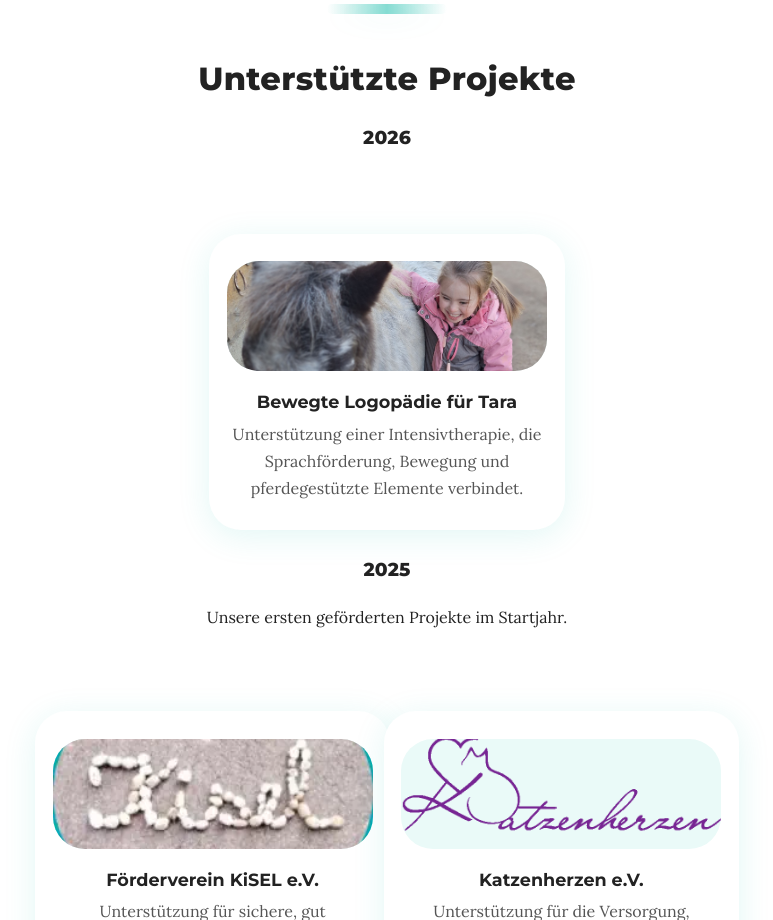
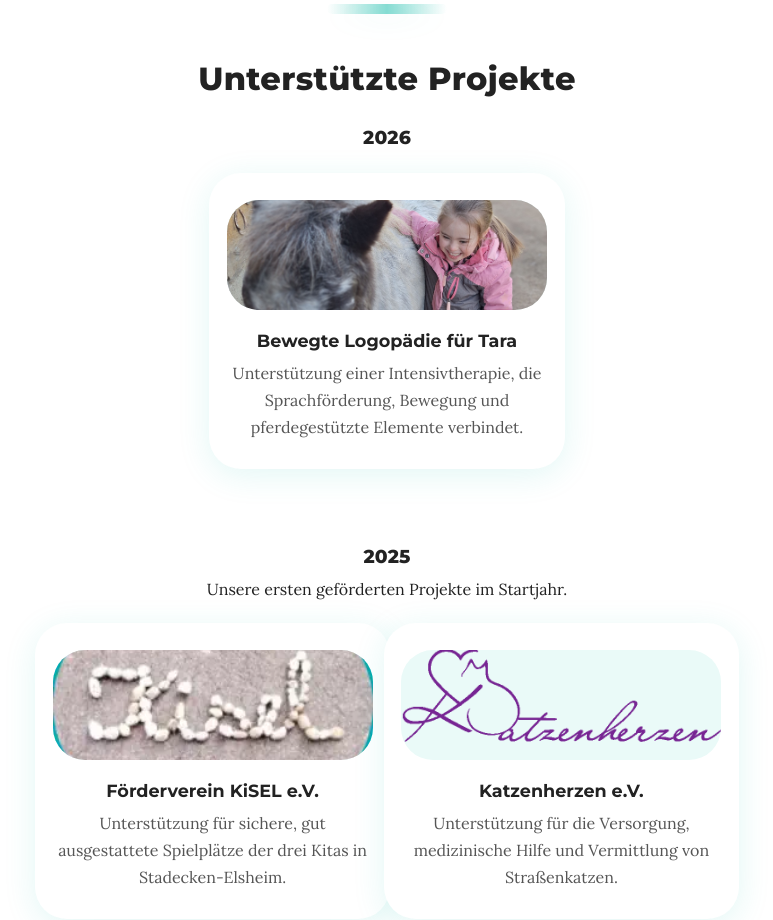
Before and after one commit to AAARGGH/mhk-nextgen, a PHP site: page / in a window 1280 px wide. Shown: the part 4783-5703 px from the top of the page, without its empty margins (253-1026 px from the left). Run offline with PHP 8.4, Linux system fonts and the light colour scheme.

Commit message:
Adjust project year spacing

```diff
--- a/css/styles.css
+++ b/css/styles.css
@@ -668,7 +668,15 @@ section {
 }
 
 .projects-section .year-note {
-  margin-top: 0;
+  margin: 0 0 1.2em;
+}
+
+.projects-section .year-note h3 {
+  margin-bottom: 0.2em;
+}
+
+.projects-section .year-note p {
+  margin: 0;
 }
 
 .projects-list {
@@ -677,9 +685,14 @@ section {
   gap: 1.8em;
   overflow: visible;
   padding-bottom: 0.5em;
+  margin: 0 0 3em;
   align-items: stretch;
   justify-content: center;
   justify-items: center;
+}
+
+.projects-section > .projects-list:last-of-type {
+  margin-bottom: 0;
 }
 
 .project-card {
```
